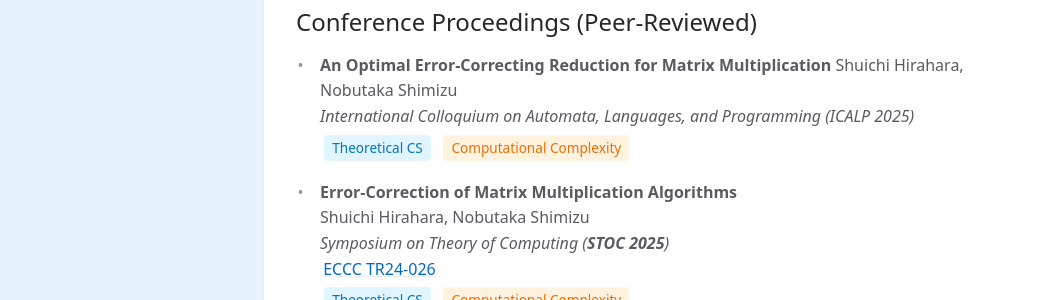
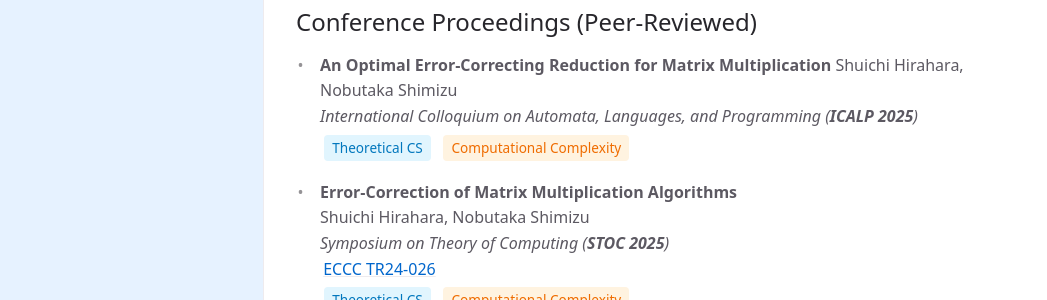
Before and after one commit to NobutakaShimizu/mypapers, a Jekyll site: the page built from index.md, in a window 1280 px wide and 900 px high, scrolled down 1045 px. Shown: the part 155-455 px from the top of the window, without its empty margins (0-1047 px from the left). Built offline with Jekyll 4.4.1, drawn with Linux system fonts in a browser that asks for light colours; cached includes are drawn as plain includes.

Commit message:
学術出版物リストにおいて、「An Optimal Error-Correcting Reduction for Matrix Multiplication」の会議名を強調表示に修正。これにより、出版物の視認性が向上し、整合性が強化された。

```diff
--- a/index.md
+++ b/index.md
@@ -48,7 +48,7 @@ This publication list includes peer-reviewed journal articles, conference procee
 
 - **An Optimal Error-Correcting Reduction for Matrix Multiplication**
   Shuichi Hirahara, Nobutaka Shimizu
-  *International Colloquium on Automata, Languages, and Programming (ICALP 2025)*
+  *International Colloquium on Automata, Languages, and Programming (**ICALP 2025**)*
   <span class="paper-tag theory">Theoretical CS</span> <span class="paper-tag complexity">Computational Complexity</span>
 
 - **Error-Correction of Matrix Multiplication Algorithms**
```
